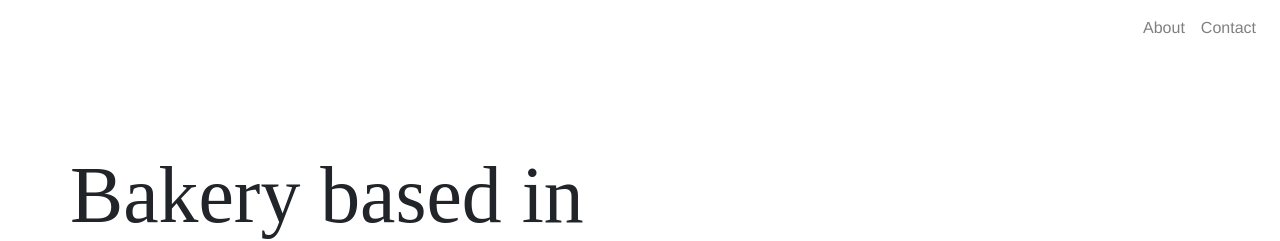
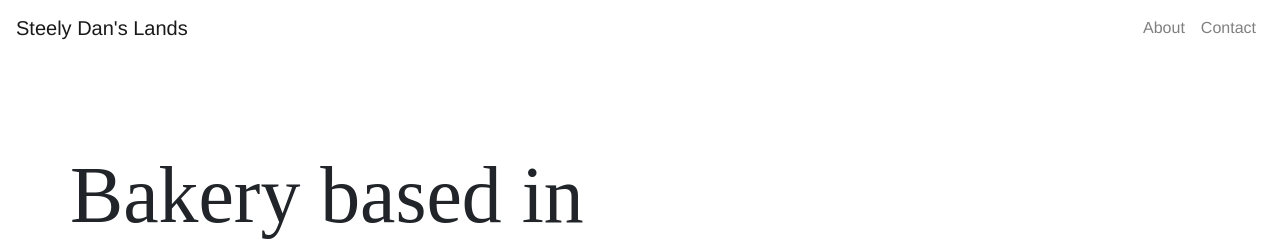
Before and after one commit to oliviachang29/rachel-bakery-site, a Jekyll site: the page built from index.html, in a window 1280 px wide. Shown: the top 241 px of the page. Built offline with Jekyll 4.4.1, drawn with Linux system fonts in a browser that asks for light colours.

Commit message:
put title back in

```diff
--- a/_includes/nav.html
+++ b/_includes/nav.html
@@ -1,5 +1,5 @@
 <nav class="navbar navbar-expand-lg navbar-light fixed-top">
-  <a class="navbar-brand" href="#">{{ site.data.general.nav.title }}</a>
+  <a class="navbar-brand" href="#">{{ site.data.general.title }}</a>
   <ul class="navbar-nav ml-auto">
     {% for link in site.data.general.nav.links %}
     	<li class="nav-item">
```
